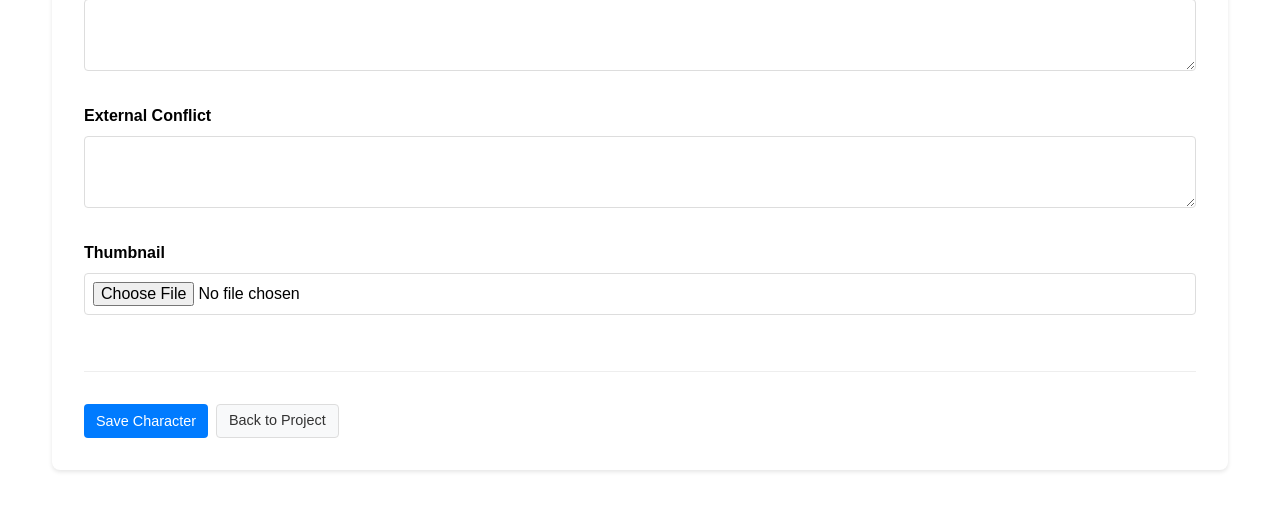
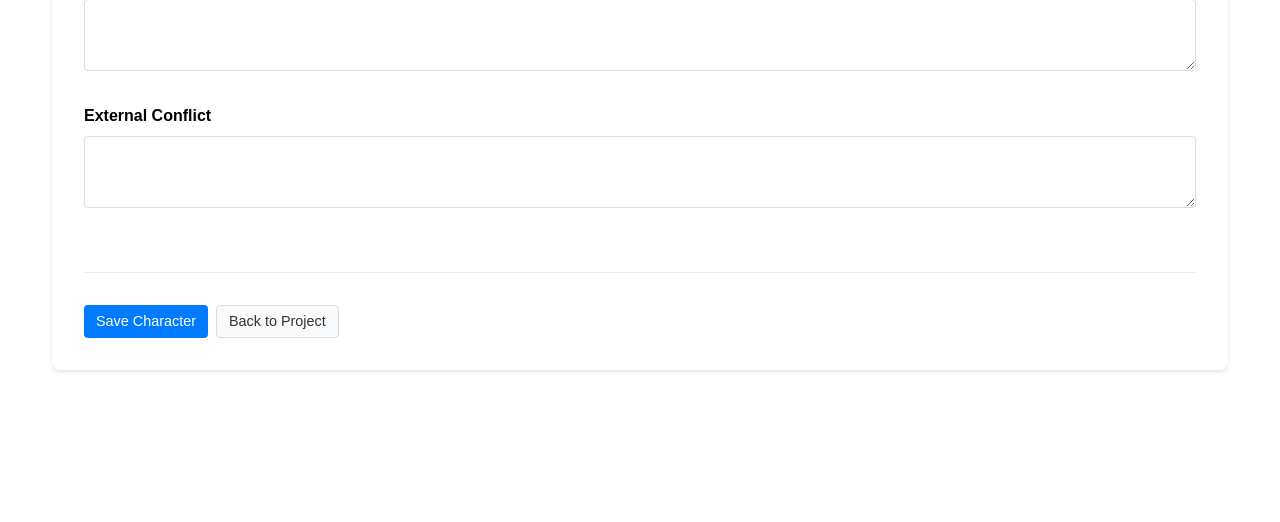
Before and after one commit to SudoMichel/writing, a Django app: template core/templates/core/character_form.html in a window 1280 px wide. Shown: the part 2058-2580 px from the top of the page. After the commit the page ends 2430 px from the top, so only its background shows below. Run offline with Django 5.2, Linux system fonts and the light colour scheme; the template is opened without the code that fills it: values that come from a table or form of the project are taken from there, others are empty.

Commit message:
Remove thumbnail field from Character model and update related forms and templates
- Deleted the thumbnail field from the Character model to streamline character data management.
- Updated CharacterForm to exclude the thumbnail field, reflecting the model change.
- Modified character creation and editing views to remove file upload handling for the thumbnail.
- Adjusted character form template to eliminate thumbnail input and display logic, simplifying the user interface.
- Updated item card template to remove thumbnail display, ensuring consistency across character presentations.

```diff
--- a/core/forms.py
+++ b/core/forms.py
@@ -9,7 +9,7 @@ class ProjectForm(forms.ModelForm):
 class CharacterForm(forms.ModelForm):
     class Meta:
         model = Character
-        fields = ['name', 'role', 'description', 'traits', 'appearance', 'age', 'gender', 'primary_goal', 'secondary_goals', 'key_motivations', 'character_arc_summary', 'strengths', 'weaknesses', 'internal_conflict', 'external_conflict', 'thumbnail']
+        fields = ['name', 'role', 'description', 'traits', 'appearance', 'age', 'gender', 'primary_goal', 'secondary_goals', 'key_motivations', 'character_arc_summary', 'strengths', 'weaknesses', 'internal_conflict', 'external_conflict']
         widgets = {
             'description': forms.Textarea(attrs={'rows': 8}),
             'traits': forms.Textarea(attrs={'rows': 3}),
--- a/core/models.py
+++ b/core/models.py
@@ -33,7 +33,6 @@ class Character(models.Model):
     weaknesses = models.TextField(blank=True, null=True, help_text="Enter weaknesses, separated by semicolons")
     internal_conflict = models.TextField(blank=True, null=True, help_text="Describe internal conflicts, separated by semicolons")
     external_conflict = models.TextField(blank=True, null=True, help_text="Describe external conflicts, separated by semicolons")
-    thumbnail = models.ImageField(upload_to='character_thumbnails/', blank=True, null=True)
     project = models.ForeignKey(Project, on_delete=models.CASCADE, related_name='characters')
     created_at = models.DateTimeField(auto_now_add=True)
 
--- a/core/templates/core/_includes/item_card.html
+++ b/core/templates/core/_includes/item_card.html
@@ -4,9 +4,6 @@
     <h3>{{ item.name }}</h3>
 
     {% if item_type == 'character' %}
-        {% if item.thumbnail %}
-            <img src="{{ item.thumbnail.url }}" alt="{{ item.name }} thumbnail" style="width: 100px; height: 100px; object-fit: cover; border-radius: 4px; margin-bottom: 10px;">
-        {% endif %}
         <p class="item-type">{{ item.role }}</p>
         <div class="item-body">
             <p>{{ item.description|truncatewords_var:trunc }}</p>
--- a/core/templates/core/character_form.html
+++ b/core/templates/core/character_form.html
@@ -5,7 +5,7 @@
 
 {% block content %}
 <div class="project-editor">
-    <form method="post" class="project-form" enctype="multipart/form-data">
+    <form method="post" class="project-form">
         {% csrf_token %}
 
         <div class="form-section">
@@ -97,17 +97,6 @@
                 <label for="{{ form.external_conflict.id_for_label }}">External Conflict</label>
                 {{ form.external_conflict }}
             </div>
-
-            <div class="form-group">
-                <label for="{{ form.thumbnail.id_for_label }}">Thumbnail</label>
-                {{ form.thumbnail }}
-                {% if character and character.thumbnail %}
-                    <div style="margin-top: 10px;">
-                        <strong>Current Thumbnail:</strong><br>
-                        <img src="{{ character.thumbnail.url }}" alt="{{ character.name }} thumbnail" style="max-width: 150px; max-height: 150px; object-fit: cover; border-radius: 4px;">
-                    </div>
-                {% endif %}
-            </div>
         </div>
 
         {% if project.characters.count > 1 %}
--- a/core/views.py
+++ b/core/views.py
@@ -33,7 +33,7 @@ def project_edit(request, pk):
     return render(request, 'core/project_form.html', {
         'form': form,
         'project': project,
-        'trunc': 30,
+        'trunc': 20,
         'action': 'Save',
         'editing_project_details': False
     })
@@ -81,7 +81,7 @@ def character_list(request, project_id):
 def character_create(request, project_id):
     project = get_object_or_404(Project, pk=project_id, user=request.user)
     if request.method == 'POST':
-        form = CharacterForm(request.POST, request.FILES)
+        form = CharacterForm(request.POST)
         if form.is_valid():
             character = form.save(commit=False)
             character.project = project
@@ -113,7 +113,7 @@ def character_edit(request, project_id, character_id):
     project = get_object_or_404(Project, pk=project_id, user=request.user)
     character = get_object_or_404(Character, pk=character_id, project=project)
     if request.method == 'POST':
-        form = CharacterForm(request.POST, request.FILES, instance=character)
+        form = CharacterForm(request.POST, instance=character)
         if form.is_valid():
             character = form.save()
             # Handle relationships
--- a/writing/settings.py
+++ b/writing/settings.py
@@ -14,7 +14,7 @@ SECRET_KEY = 'django-insecure-99!@f755gz%%sm#5(d3=a8s8e(h=z82hxy=v^p9#4n4nl2h4bs
 # SECURITY WARNING: don't run with debug turned on in production!
 DEBUG = True
 
-ALLOWED_HOSTS = []
+ALLOWED_HOSTS = ['192.168.1.54', 'localhost', '127.0.0.1']
 
 
 # Application definition
```
Also changed, not shown: core/migrations/0021_character_thumbnail.py (deleted).
